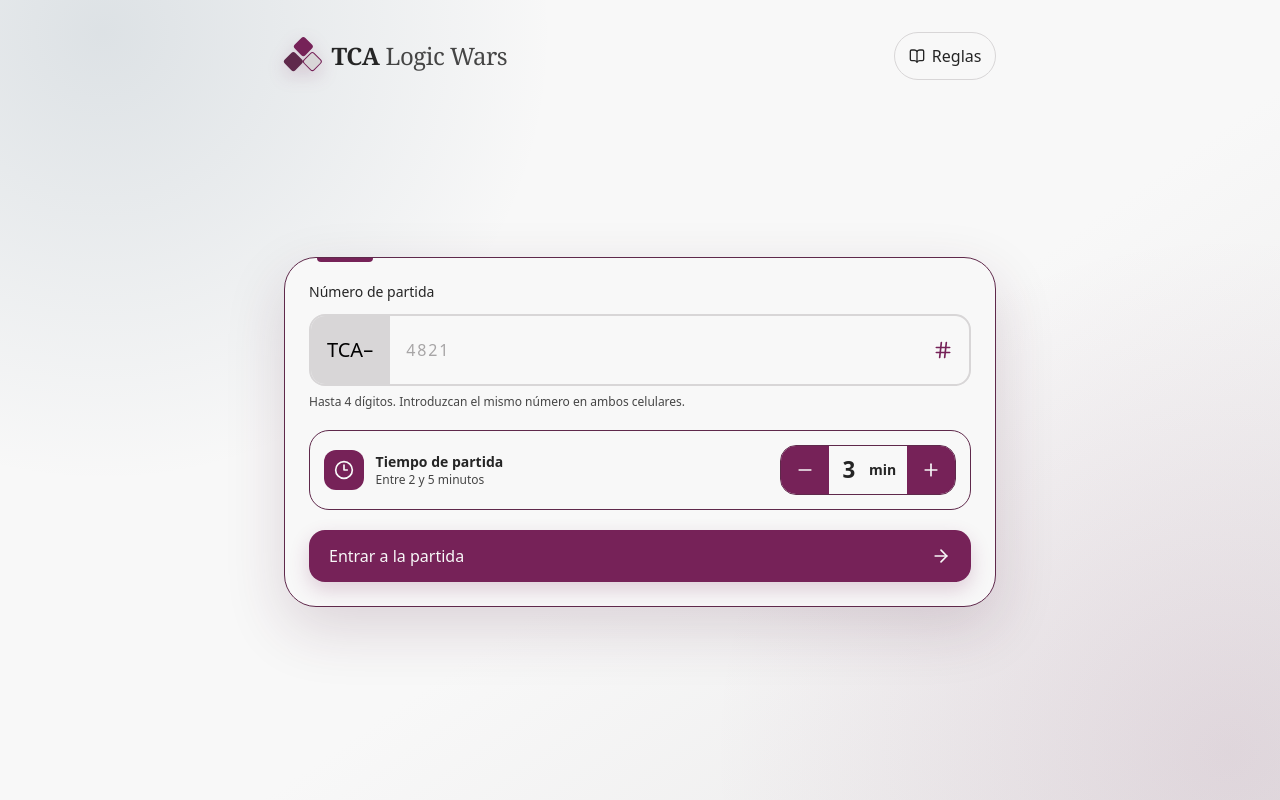
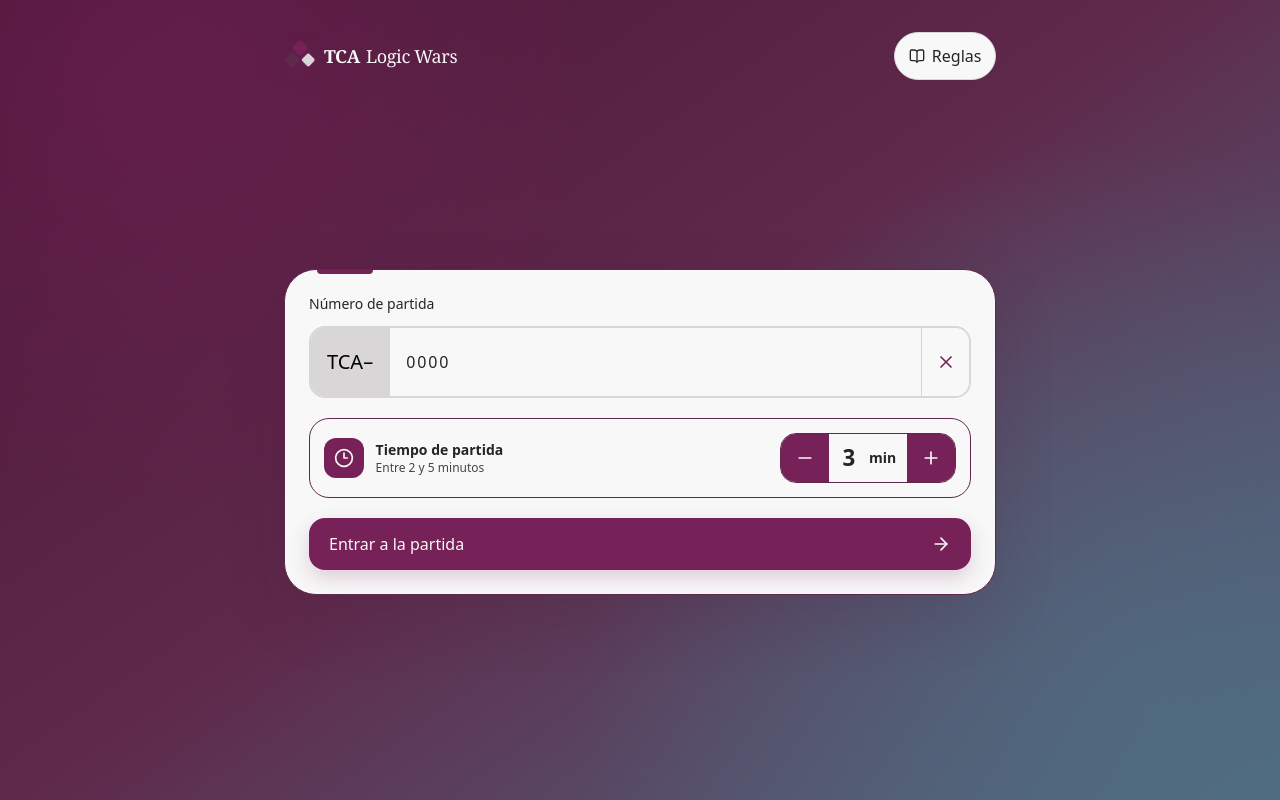
Before and after one commit to Chriss-12/TCA-LP-001-LOGIC-WARS, a React (Vite) app: page / in a window 1280 px wide. Built offline with nearby package versions, Linux system fonts and the light colour scheme.

Commit message:
feat: color 4

```diff
--- a/src/features/game/components/BrandMark.tsx
+++ b/src/features/game/components/BrandMark.tsx
@@ -5,17 +5,17 @@ interface BrandMarkProps {
 
 export function BrandMark({ centered = false, compact = false }: BrandMarkProps) {
   return (
-    <div className={`flex items-center gap-2.5 ${centered ? "justify-center" : ""}`}>
+    <div className={`brand-mark flex items-center gap-2 ${centered ? "justify-center" : ""}`}>
       <div className="brand-diamonds" aria-hidden="true">
         <span />
         <span />
         <span />
       </div>
       <div className={`editorial-type flex items-baseline gap-1.5 ${centered ? "text-left" : ""}`}>
-        <span className={`${compact ? "text-xl" : "text-2xl"} font-semibold tracking-[-0.02em] text-[var(--text-primary)]`}>
+        <span className={`${compact ? "text-base" : "text-lg"} font-semibold tracking-[-0.02em]`}>
           TCA
         </span>
-        <span className={`${compact ? "hidden text-xl min-[380px]:inline" : "text-2xl"} font-medium tracking-[-0.02em] text-[var(--text-muted)]`}>
+        <span className={`${compact ? "hidden text-base min-[380px]:inline" : "text-lg"} font-medium tracking-[-0.02em]`}>
           Logic Wars
         </span>
       </div>
--- a/src/features/game/pages/GamePage.tsx
+++ b/src/features/game/pages/GamePage.tsx
@@ -76,10 +76,10 @@ export function GamePage() {
         />
       }
     >
-      <section aria-label="Progreso de la partida" className="mb-3 px-1">
+      <section aria-label="Progreso de la partida" className="game-progress mb-3 px-1">
         <div className="mb-2 flex items-center justify-between text-xs font-bold">
-          <span>Pregunta {currentQuestionIndex + 1} <span className="text-[var(--text-muted)]">de {QUESTION_COUNT}</span></span>
-          <span className="display-type text-sm text-[var(--text-muted)]">{Math.round(progress)}%</span>
+          <span>Pregunta {currentQuestionIndex + 1} <span className="text-[var(--silver)]">de {QUESTION_COUNT}</span></span>
+          <span className="display-type text-sm text-[var(--silver)]">{Math.round(progress)}%</span>
         </div>
         <div className="h-2 overflow-hidden rounded-full bg-[var(--surface-muted)]">
           <motion.div
--- a/src/features/game/pages/GameSetupPage.tsx
+++ b/src/features/game/pages/GameSetupPage.tsx
@@ -1,5 +1,5 @@
-import { useState, type FormEvent } from "react";
-import { ArrowRight, BookOpen, Hash } from "lucide-react";
+import { useRef, useState, type FormEvent } from "react";
+import { ArrowRight, BookOpen, X } from "lucide-react";
 import { motion, useReducedMotion } from "motion/react";
 import { useNavigate } from "react-router";
 import { toast } from "sonner";
@@ -15,11 +15,17 @@ export function GameSetupPage() {
   const navigate = useNavigate();
   const shouldReduceMotion = useReducedMotion();
   const { startGame, durationMinutes, setDurationMinutes } = useGameStore();
-  const [code, setCode] = useState("");
+  const codeInputRef = useRef<HTMLInputElement>(null);
+  const [code, setCode] = useState("0000");
   const [showRules, setShowRules] = useState(false);
 
   const handleCodeChange = (value: string) => {
     setCode(value.replace(/\D/g, "").slice(0, 4));
+  };
+
+  const clearCode = () => {
+    setCode("");
+    codeInputRef.current?.focus();
   };
 
   const handleSubmit = (event: FormEvent<HTMLFormElement>) => {
@@ -66,23 +72,29 @@ export function GameSetupPage() {
               TCA–
             </span>
             <input
+              ref={codeInputRef}
               id="game-code"
               value={code}
               onChange={(event) => handleCodeChange(event.target.value)}
-              placeholder="4821"
+              placeholder="0000"
               inputMode="numeric"
               pattern="[0-9]{1,4}"
               autoComplete="off"
               maxLength={4}
-              aria-describedby="code-help"
               className="game-code-input display-type h-17 min-w-0 flex-1 bg-transparent px-3 text-3xl font-medium tracking-[0.12em] placeholder:text-[var(--color-5)] sm:px-4"
             />
-            <Hash className="mr-4 size-5 self-center text-[var(--primary)]" aria-hidden="true" />
+            {code && (
+              <button
+                type="button"
+                className="clear-code-button"
+                onClick={clearCode}
+                aria-label="Limpiar número de partida"
+                title="Limpiar"
+              >
+                <X className="size-5" aria-hidden="true" />
+              </button>
+            )}
           </div>
-          <p id="code-help" className="mt-2 text-xs text-[var(--text-muted)]">
-            Hasta 4 dígitos. Introduzcan el mismo número en ambos celulares.
-          </p>
-
           <TimeSettings value={durationMinutes} onChange={setDurationMinutes} />
 
           <GameButton type="submit" className="mt-5 justify-between! px-5!">
--- /dev/null
+++ b/src/features/game/styles/game-responsive.css
@@ -0,0 +1,61 @@
+@media (max-height: 700px) {
+  .question-card {
+    min-height: 8rem;
+    padding-block: 0.85rem;
+  }
+
+  .answer-option {
+    min-height: 3.25rem;
+    padding-block: 0.45rem;
+  }
+}
+
+@media (max-width: 639px) {
+  .answer-option {
+    min-height: 4rem;
+    grid-template-columns: 1.75rem minmax(0, 1fr) auto;
+    gap: 0.4rem;
+    border-radius: var(--radius-row);
+    padding: 0.5rem;
+  }
+
+  .answer-option .answer-key {
+    width: 1.75rem;
+    height: 1.75rem;
+    border-radius: var(--radius-key);
+    font-size: 0.8rem;
+  }
+
+  .answer-option .answer-copy {
+    font-size: 0.76rem;
+    line-height: 1.25;
+  }
+
+  .answer-option > svg { width: 1rem; height: 1rem; }
+
+  .feedback-card p { margin-top: 0.3rem; }
+}
+/* Controles compactos que recuperan espacio sin reducir el área táctil. */
+.clear-code-button {
+  display: grid;
+  width: 3rem;
+  min-width: 3rem;
+  place-items: center;
+  border-left: 1px solid var(--border);
+  background: var(--surface);
+  color: var(--primary);
+}
+
+.clear-code-button:hover { background: var(--rose-wash); }
+
+
+@media (prefers-reduced-motion: reduce) {
+  *,
+  *::before,
+  *::after {
+    scroll-behavior: auto !important;
+    animation-duration: 0.01ms !important;
+    animation-iteration-count: 1 !important;
+    transition-duration: 0.01ms !important;
+  }
+}
--- a/src/index.css
+++ b/src/index.css
@@ -1,4 +1,5 @@
 @import "tailwindcss";
+@import "./features/game/styles/game-responsive.css";
 
 :root {
   --wine: #762258;
@@ -42,6 +43,7 @@
   --radius-major: 2rem;
   --radius-card: 1.5rem;
   --radius-row: 1.1rem;
+  --radius-key: 0.6rem;
   --shadow-major: 0 22px 60px rgb(var(--executive-wine-rgb) / 0.16);
   --shadow-card: 0 12px 30px rgb(var(--executive-wine-rgb) / 0.1);
   --shadow-button: 0 8px 20px rgb(var(--wine-rgb) / 0.2);
@@ -92,32 +94,36 @@ a:focus-visible {
 
 .game-surface {
   background:
-    radial-gradient(circle at 8% 4%, rgb(var(--steel-rgb) / 0.16), transparent 32%),
-    radial-gradient(circle at 96% 94%, rgb(var(--wine-rgb) / 0.1), transparent 36%),
-    linear-gradient(145deg, var(--smoke) 0%, var(--smoke) 58%, var(--silver) 150%);
+    radial-gradient(circle at 12% 8%, rgb(var(--wine-rgb) / 0.5), transparent 34%),
+    radial-gradient(circle at 90% 88%, rgb(var(--steel-rgb) / 0.72), transparent 42%),
+    linear-gradient(145deg, var(--executive-wine) 0%, var(--institutional-plum) 48%, var(--steel) 100%);
   background-attachment: fixed;
 }
 
+.brand-mark { color: var(--smoke); }
+
+.game-progress { color: var(--smoke); }
+
 .brand-diamonds {
   position: relative;
-  width: 2.35rem;
-  height: 2.35rem;
+  width: 2rem;
+  height: 2rem;
   flex: 0 0 auto;
   filter: drop-shadow(0 6px 9px rgb(var(--wine-rgb) / 0.2));
 }
 
 .brand-diamonds span {
   position: absolute;
-  width: 0.92rem;
-  height: 0.92rem;
+  width: 0.78rem;
+  height: 0.78rem;
   transform: rotate(45deg);
   border-radius: 0.18rem;
   background: var(--color-2);
 }
 
-.brand-diamonds span:nth-child(1) { top: 0.12rem; left: 0.72rem; }
-.brand-diamonds span:nth-child(2) { top: 1.05rem; left: 0.12rem; background: var(--color-4); }
-.brand-diamonds span:nth-child(3) { top: 1.05rem; right: 0.12rem; background: var(--color-3); border: 1px solid var(--color-2); }
+.brand-diamonds span:nth-child(1) { top: 0.1rem; left: 0.61rem; }
+.brand-diamonds span:nth-child(2) { top: 0.9rem; left: 0.1rem; background: var(--color-4); }
+.brand-diamonds span:nth-child(3) { top: 0.9rem; right: 0.1rem; background: var(--color-3); border: 1px solid var(--color-2); }
 
 .diamond-divider {
   display: flex;
@@ -331,10 +337,10 @@ a:focus-visible {
 }
 
 .feedback-card {
-  margin-top: 0.75rem;
+  margin-top: 0.55rem;
   overflow: hidden;
-  border-radius: 1.25rem;
-  padding: 0.9rem 1rem;
+  border-radius: var(--radius-row);
+  padding: 0.65rem 0.75rem;
 }
 .feedback-card--correct { background: var(--success-soft); color: var(--success); }
 .feedback-card--wrong { background: var(--danger-soft); color: var(--danger); }
@@ -584,47 +590,3 @@ a:focus-visible {
 }
 
 .time-stepper span { padding-right: 0.7rem; }
-
-@media (max-height: 700px) {
-  .question-card { min-height: 8.5rem; padding-block: 1rem; }
-  .answer-option { min-height: 3.35rem; padding-block: 0.55rem; }
-}
-
-@media (max-width: 639px) {
-  .answer-option {
-    min-height: 7rem;
-    align-content: start;
-    grid-template-columns: 1fr auto;
-    grid-template-rows: auto 1fr;
-    gap: 0.55rem;
-    padding: 0.7rem;
-  }
-
-  .answer-option .answer-key {
-    grid-column: 1;
-    grid-row: 1;
-  }
-
-  .answer-option .answer-copy {
-    grid-column: 1 / -1;
-    grid-row: 2;
-    font-size: 0.8rem;
-    line-height: 1.3;
-  }
-
-  .answer-option > svg {
-    grid-column: 2;
-    grid-row: 1;
-  }
-}
-
-@media (prefers-reduced-motion: reduce) {
-  *,
-  *::before,
-  *::after {
-    scroll-behavior: auto !important;
-    animation-duration: 0.01ms !important;
-    animation-iteration-count: 1 !important;
-    transition-duration: 0.01ms !important;
-  }
-}
```
Also changed, not shown: .tastemaker/style-lock.md.
